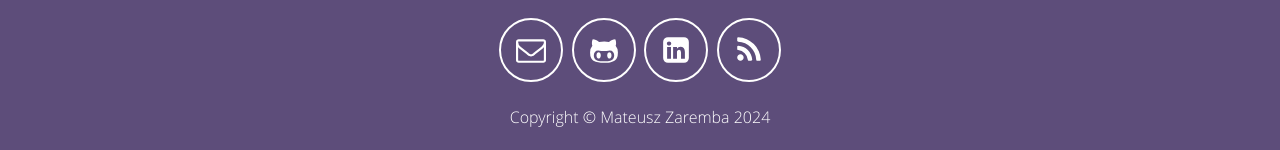
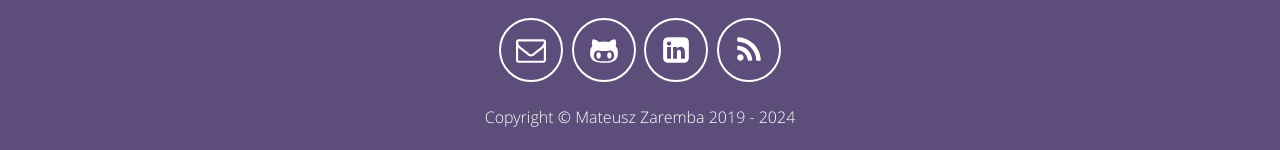
Before and after one commit to matzar/matzar.github.io, a Jekyll site: the page built from _posts/2016-01-27-ggj2016.md, in a window 1280 px wide. Shown: the part 1125-1275 px from the top of the page. Built offline with Jekyll 4.4.1, drawn with Linux system fonts in a browser that asks for light colours.

Commit message:
copyright

```diff
--- a/_includes/footer.html
+++ b/_includes/footer.html
@@ -1,4 +1,4 @@
 <footer>
 	{% include icons-home.html %}
-	<p><br>Copyright © Mateusz Zaremba 2024</p>
+	<p><br>Copyright © Mateusz Zaremba 2019 - {{ "now" | date: "%Y" }}</p>
 </footer>
```
